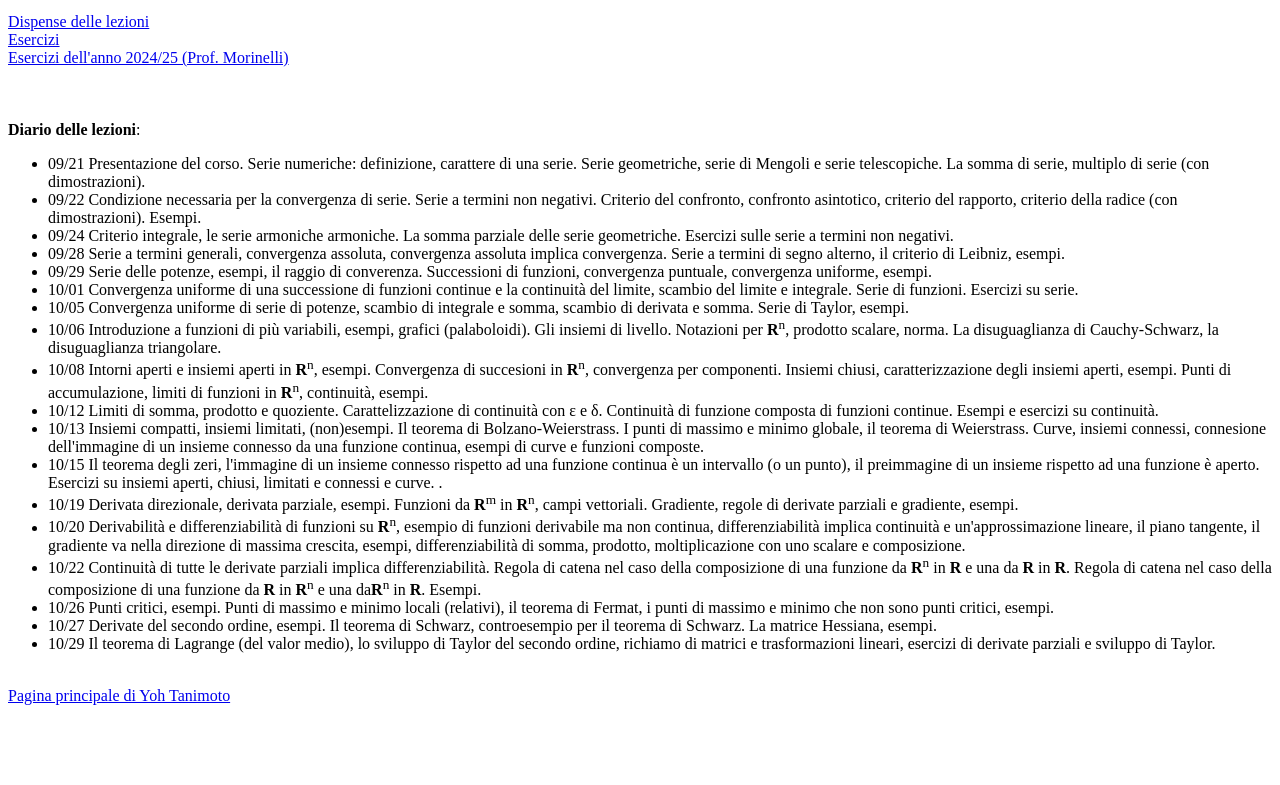
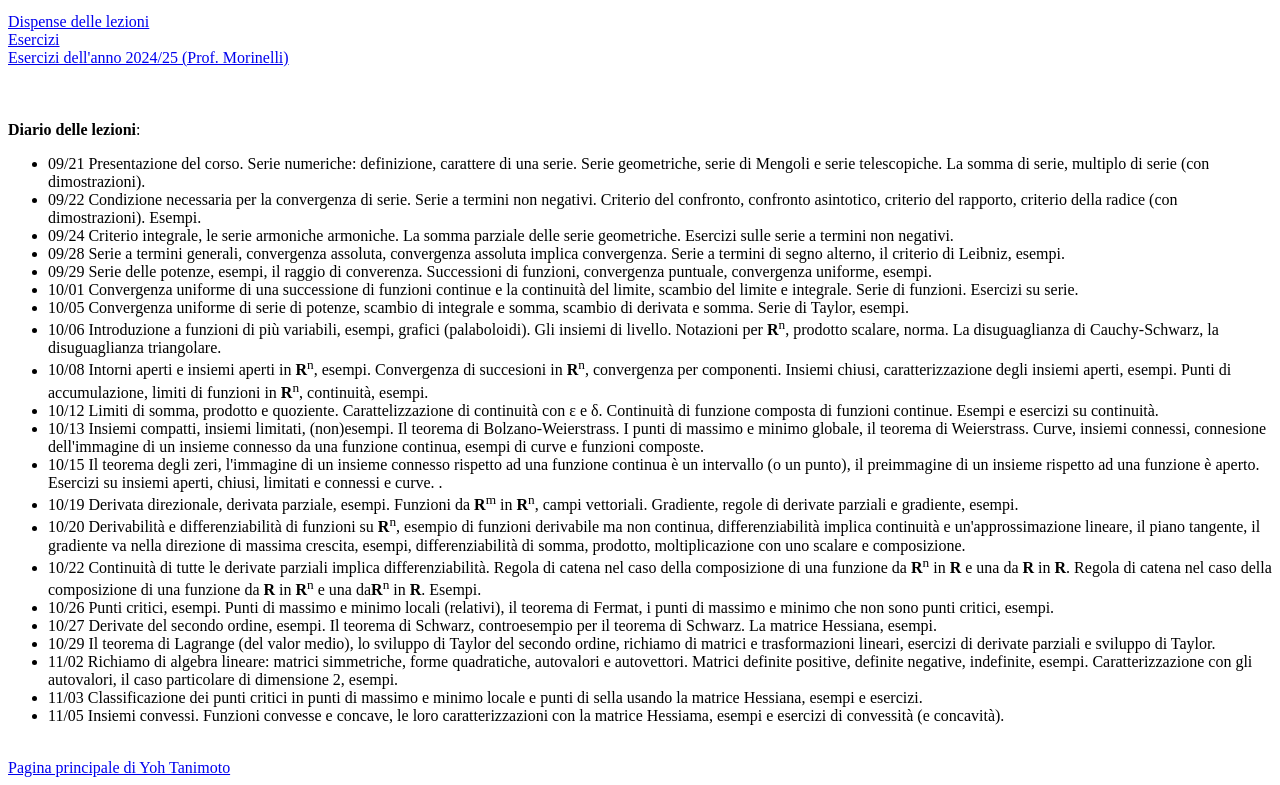
Before and after one commit to yoh-tanimoto/yoh-tanimoto.github.io, a plain HTML site: page teaching/2026AM2/index.html in a window 1280 px wide. Shown: the part 984-1769 px from the top of the page. Before the commit the page ends 1697 px from the top, so only its background shows below. Drawn offline with Linux system fonts and the light colour scheme.

Commit message:
Update index.html

```diff
--- a/teaching/2026AM2/index.html
+++ b/teaching/2026AM2/index.html
@@ -158,10 +158,10 @@ Insiemi chiusi, caratterizzazione degli insiemi aperti, esempi. Punti di accumul
 <li>10/26 Punti critici, esempi. Punti di massimo e minimo locali (relativi), il teorema di Fermat, i punti di massimo e minimo che non sono punti critici, esempi.</li>
 <li>10/27 Derivate del secondo ordine, esempi. Il teorema di Schwarz, controesempio per il teorema di Schwarz. La matrice Hessiana, esempi.</li>
 <li>10/29 Il teorema di Lagrange (del valor medio), lo sviluppo di Taylor del secondo ordine, richiamo di matrici e trasformazioni lineari, esercizi di derivate parziali e sviluppo di Taylor.</li>
+<li>11/02 Richiamo di algebra lineare: matrici simmetriche, forme quadratiche, autovalori e autovettori. Matrici definite positive, definite negative, indefinite, esempi. Caratterizzazione con gli autovalori, il caso particolare di dimensione 2, esempi.</li>
+<li>11/03 Classificazione dei punti critici in punti di massimo e minimo locale e punti di sella usando la matrice Hessiana, esempi e esercizi.</li>
+<li>11/05 Insiemi convessi. Funzioni convesse e concave, le loro caratterizzazioni con la matrice Hessiama, esempi e esercizi di convessit&agrave; (e concavit&agrave;).</li>
 <!--
-<li>11/03 Richiamo di algebra lineare: matrici simmetriche, forme quadratiche, autovalori e autovettori. Matrici definite positive, definite negative, indefinite, esempi. Caratterizzazione con gli autovalori, il caso particolare di dimensione 2, esempi.</li>
-<li>11/04 Classificazione dei punti critici in punti di massimo e minimo locale e punti di sella usando la matrice Hessiana, esempi e esercizi.</li>
-<li>11/06 Insiemi convessi. Funzioni convesse e concave, le loro caratterizzazioni con la matrice Hessiama, esempi e esercizi di convessit&agrave; (e concavit&agrave;).</li>
 <li>11/10 Funzioni implicite, il teorema di Dini in <b>R</b><sup>2</sup>. L'ortogonalit&agrave; del gradiente e la retta tangente dell'insieme di livello. Esempi.</li>
 <li>11/11 Punti di massimo e minimo di una funzione vincolati in <b>R</b><sup>2</sup>, il moltiplicatore di Lagrange per trovare candidati per punti di massimo e minimo, esempi. Osservazioni sul caso non C<sup>1</sup> e irregolare, dominio che &egrave; l'unione della parte interna e una curva, determinazione dei punti di minimo e massimo.</li>
 <li>11/13 Il teorema di Dini in <b>R</b><sup>3</sup> (solo l'enunciato), il moltiplicatore di Lagrange per un solo vincolo in <b>R</b><sup>3</sup> (solo l'enunciato), esempi.</li>
```
